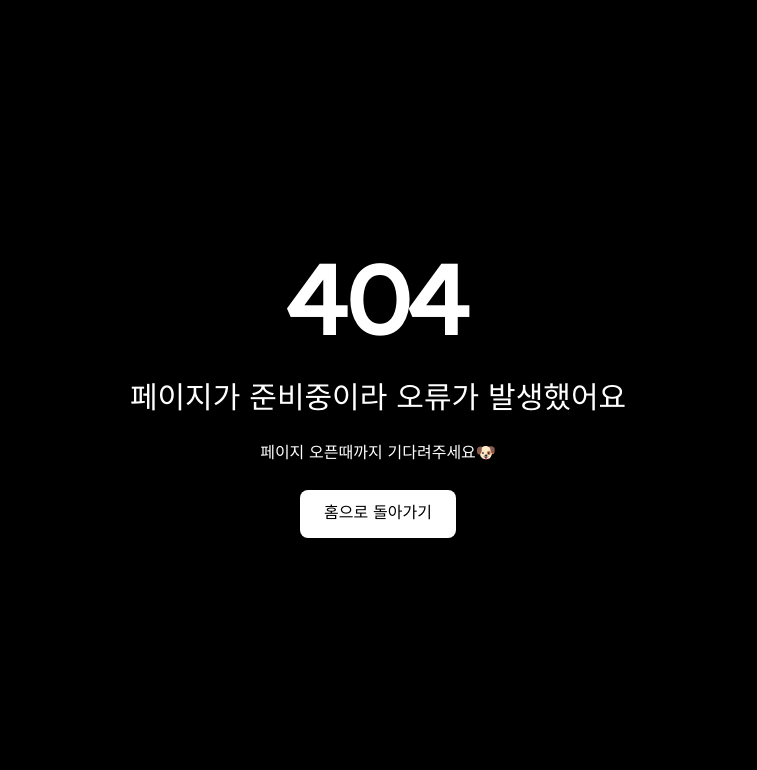
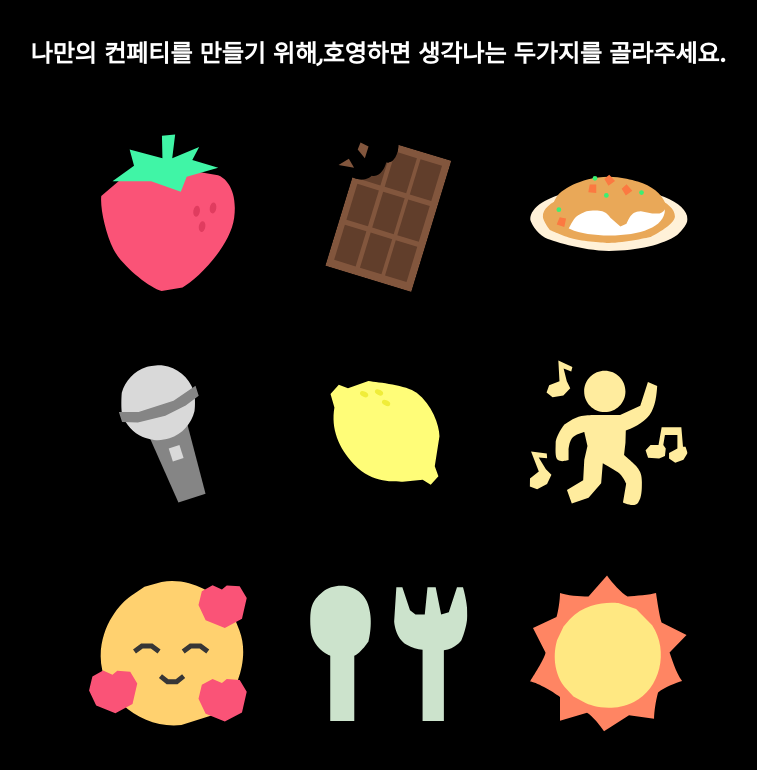
Before and after one commit to DIDI-SU/happyBirthday, a React (Vite) app: page /memo in a window 1280 px wide. Before the commit this address had no page. Shown: the top 770 px of the page, without its empty margins (262-1019 px from the left). Built offline with nearby package versions, Linux system fonts and the light colour scheme.

Commit message:
[Add] 메모선택화면

```diff
--- a/src/i18n/string/ko.json
+++ b/src/i18n/string/ko.json
@@ -2,5 +2,9 @@
   "comingsoon": {
     "title": "Coming soon",
     "date": "3/22, 2025"
+  },
+  "memo": {
+    "title1": "나만의 컨페티를 만들기 위해,",
+    "title2": "호영하면 생각나는 두가지를 골라주세요."
   }
 }
--- /dev/null
+++ b/src/layout/MainLayout.tsx
@@ -0,0 +1,11 @@
+import { Outlet } from "react-router-dom";
+
+const MainLayout = () => {
+  return (
+    <main className="w-full h-[100dvh]  flex flex-col justify-center items-center bg-[#000000]">
+      <Outlet />
+    </main>
+  );
+};
+
+export default MainLayout;
--- a/src/page/main/Main.tsx
+++ /dev/null
@@ -1,47 +0,0 @@
-// import React from "react";
-// // import { Puppy, Clover, Heart } from "../memo/icon/MemoIcon";
-// import { Icon } from "./types/main";
-// // import MainLogo from "./mainlogo/MainLogo";
-// // import MainFace from "./mainface/MainFace";
-
-const Main = () => {
-  // const IconItem = React.memo(
-  //   ({ icon, children }: { icon: Icon; children: React.ReactNode }) => {
-  //     return (
-  //       <div
-  //         className="absolute  opacity-40 z-10 "
-  //         style={{
-  //           ...(icon.top && { top: icon.top }),
-  //           ...(icon.left && { left: icon.left }),
-  //           ...(icon.bottom && { bottom: icon.bottom }),
-  //           ...(icon.right && { right: icon.right }),
-  //         }}
-  //       >
-  //         {children}
-  //       </div>
-  //     );
-  //   }
-  // );
-
-  // const puppyIcons: Icon[] = [
-  //   { id: 1, left: "5%", bottom: "20%" },
-  //   { id: 2, left: "50%", top: "10%" },
-  //   { id: 3, left: "85%", bottom: "20%" },
-  // ];
-
-  // const flowIcons: Icon[] = [
-  //   { id: 1, left: "13%", top: "10%" },
-  //   { id: 2, left: "40%", bottom: "5%" },
-  // ];
-
-  // const circleIcons: Icon[] = [
-  //   { id: 1, right: "5%", top: "10%" },
-  //   { id: 2, right: "96%", bottom: "50%" },
-  // ];
-
-  return (
-    <main className="w-full h-[100dvh] flex flex-col justify-center items-center bg-[#000000]"></main>
-  );
-};
-
-export default Main;
--- a/src/page/main/component/background/BackGroundIcons.tsx
+++ b/src/page/main/component/background/BackGroundIcons.tsx
@@ -64,7 +64,7 @@ const BackGroundIcons = ({ children }: { children: React.ReactNode }) => {
   ];
 
   return (
-    <section className="w-[100%] flex flex-col items-center justify-center relative z-0">
+    <section className="w-full h-[100dvh] fixed inset-0 flex items-center justify-center">
       <svg
         viewBox="0 0 1000 1000"
         className="absolute inset-0 w-full h-full"
--- a/src/page/main/index.tsx
+++ b/src/page/main/index.tsx
@@ -1,17 +1,13 @@
 import BackGroundIcons from "./component/background/BackGroundIcons";
-// import MainFace from "./mainface/MainFace";
 import MainLogo from "./mainlogo/MainLogo";
 
 const Main = () => {
   return (
-    <main className="w-full h-[100dvh]  flex flex-col justify-center items-center bg-[#000000]">
-      <BackGroundIcons>
-        <section className=" relative w-[100%] flex flex-col items-center justify-center ">
-          <MainLogo />
-          {/* <MainFace /> */}
-        </section>
-      </BackGroundIcons>
-    </main>
+    <BackGroundIcons>
+      <section className=" relative w-[100%] flex flex-col items-center justify-center ">
+        <MainLogo />
+      </section>
+    </BackGroundIcons>
   );
 };
 
--- a/src/page/main/mainlogo/MainLogo.tsx
+++ b/src/page/main/mainlogo/MainLogo.tsx
@@ -18,7 +18,10 @@ import {
   OrangeStar,
 } from "../../memo/icon/MemoIcon";
 
+import { useNavigate } from "react-router-dom";
+
 const MainLogo = () => {
+  const navigate = useNavigate();
   const currentPicRef = useRef([
     <g
       key="first"
@@ -85,7 +88,10 @@ const MainLogo = () => {
                   <PostStemp width={128} height={156} />
                 </DraggableSVGElement>
               </g>
-              <g transform="translate(380 20)">
+              <g
+                transform="translate(380 20)"
+                onClick={() => navigate("/memo")}
+              >
                 <DraggableSVGElement rotation={10.5}>
                   <Clover width={99} height={99} />
                 </DraggableSVGElement>
--- a/src/page/memo/Memo.tsx
+++ b/src/page/memo/index.tsx
@@ -1,8 +1,10 @@
 import { useCallback, useEffect, useState } from "react";
 import MemoList from "../../sectoin/memo/memolist/MemoList";
 import { useNavigate, useSearchParams } from "react-router-dom";
+import { useTranslation } from "react-i18next";
 
 const Memo = () => {
+  const { t } = useTranslation();
   const navigate = useNavigate();
   const [searchParams] = useSearchParams();
   const [currentMemo, setCurrentMemo] = useState<number[] | null>(null);
@@ -18,17 +20,17 @@ const Memo = () => {
   }, [goToWrite]);
 
   return (
-    <main className="w-full h-[100vh] flex flex-col justify-center items-center bg-black">
-      <section className="w-[100%] flex justify-center items-center mb-10">
-        <h4 className="text-white text-2xl font-bold">
-          나만의 컨페티를 만들기 위해, 호영하면 생각나는 두가지를 골라주세요.
+    <section className="flex flex-col items-center justify-center h-full w-full p-10">
+      <div className="flex flex-row items-center justify-center flex-wrap  ">
+        <h4 className="text-white font-bold text-nowraps sm:text-[12px] md:text-[16px] lg:text-[20px] xl:text-2xl ">
+          {t("memo.title1")}
         </h4>
-      </section>
-      <section className=" lg:w-[40%] md:w-[50%] sm:w-[100%] flex flex-row justify-center items-center flex-wrap  ">
-        {/* <MemoText currentMemo={MEMO_LIST.get(currentMemo)?.src || ""} /> */}
-        <MemoList setCurrentMemo={setCurrentMemo} />
-      </section>
-    </main>
+        <p className="text-white font-bold text-nowrap sm:text-[12px] md:text-[16px] lg:text-[20px] xl:text-2xl ">
+          {t("memo.title2")}
+        </p>
+      </div>
+      <MemoList setCurrentMemo={setCurrentMemo} />
+    </section>
   );
 };
 
--- a/src/sectoin/memo/memolist/MemoList.tsx
+++ b/src/sectoin/memo/memolist/MemoList.tsx
@@ -1,4 +1,4 @@
-import { useCallback } from "react";
+import React, { useCallback } from "react";
 import {
   Chacolate,
   Curry,
@@ -45,17 +45,29 @@ const MemoList = ({
       }
     });
   }, []);
-  return MEMO_LIST?.map((memo) => {
-    return (
-      <section
-        className="w-[30%] flex justify-center items-center cursor-pointer my-5"
-        key={memo.id}
-        onClick={() => handleClick(memo.id)}
-      >
-        {memo.svg}
-      </section>
-    );
-  });
+  return (
+    <svg viewBox="0 0 500 500">
+      <g transform="translate(40 45)">
+        {MEMO_LIST.map((item, index) => {
+          const row = Math.floor(index / 3);
+          const col = index % 3;
+          return (
+            <g
+              key={item.id}
+              transform={`translate(${col * 160} ${row * 160})`}
+              onClick={() => handleClick(item.id)}
+              className="cursor-pointer hover:opacity-80"
+            >
+              {React.cloneElement(item.svg as React.ReactElement, {
+                width: 115,
+                height: 115,
+              })}
+            </g>
+          );
+        })}
+      </g>
+    </svg>
+  );
 };
 
 export default MemoList;
```
Also changed, not shown: src/router/routeritems.tsx (+14 -3 lines).
